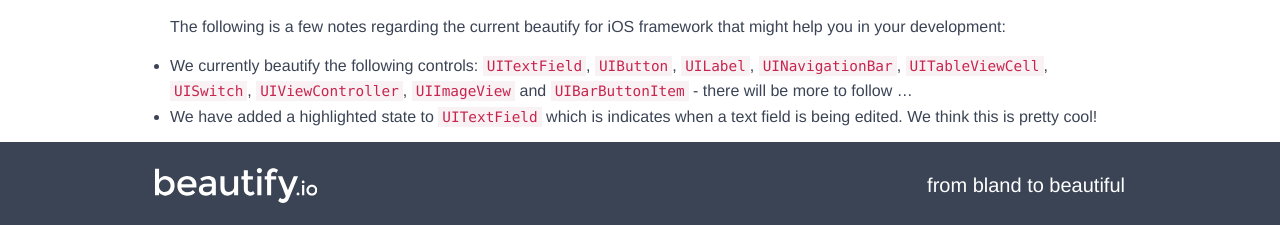
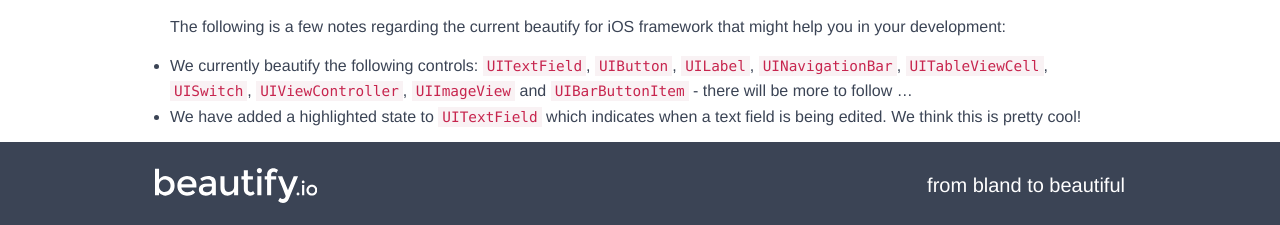
Before and after one commit to ChrisGrant/beautify-site, a Jekyll site: the page built from beta.md, in a window 1280 px wide and 900 px high, scrolled down 3679 px. Shown: the part 672-897 px from the top of the window. Built offline with Jekyll 4.4.1, drawn with Linux system fonts in a browser that asks for light colours; Markdown is read by kramdown in place of the engine named in the settings.

Commit message:
Typo fix

```diff
--- a/beta.md
+++ b/beta.md
@@ -138,4 +138,4 @@
 The following is a few notes regarding the current beautify for iOS framework that might help you in your development:
 
  + We currently beautify the following controls: `UITextField`, `UIButton`, `UILabel`, `UINavigationBar`, `UITableViewCell`, `UISwitch`, `UIViewController`, `UIImageView` and `UIBarButtonItem` - there will be more to follow ...
- + We have added a highlighted state to `UITextField` which is indicates when a text field is being edited. We think this is pretty cool!
+ + We have added a highlighted state to `UITextField` which indicates when a text field is being edited. We think this is pretty cool!
```
